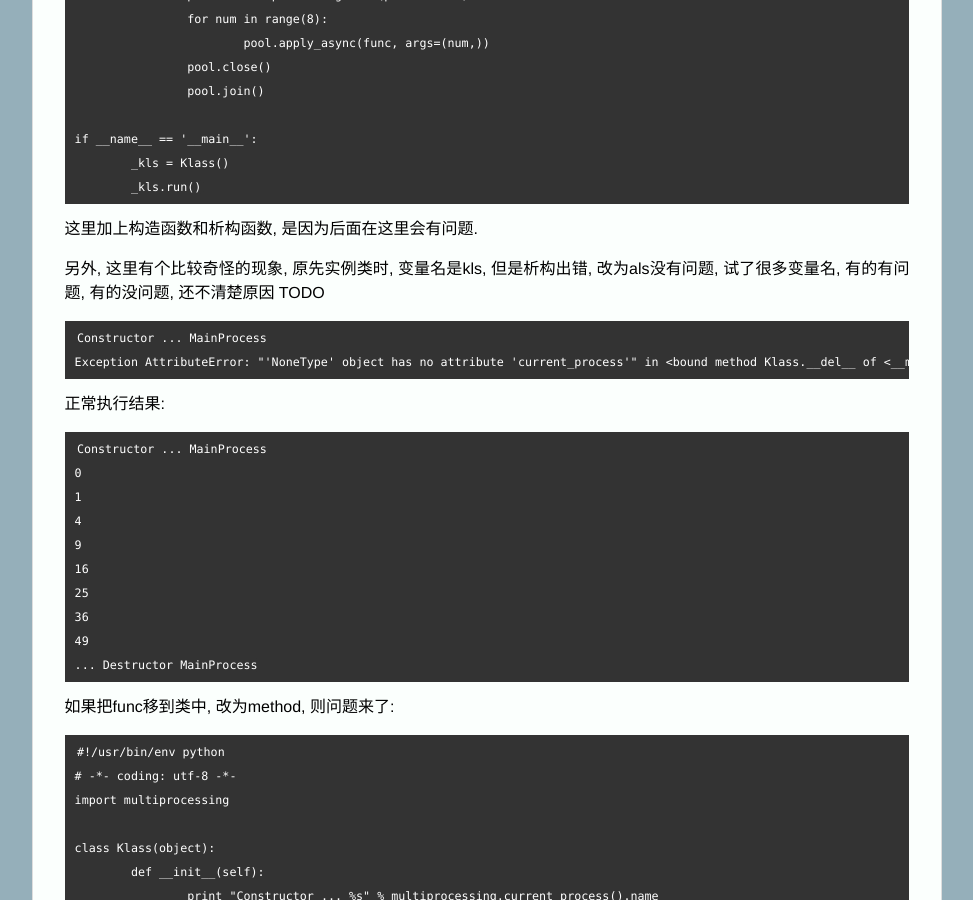
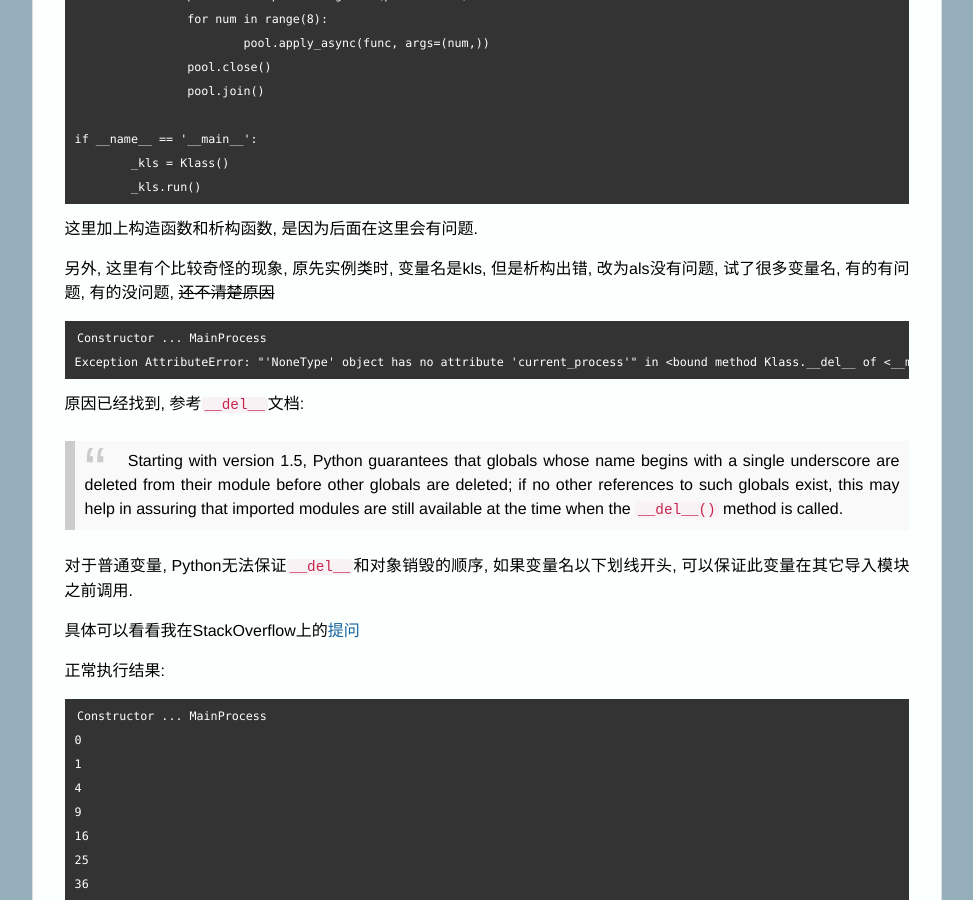
Before and after one commit to Harteyang/harte.top, a Jekyll site: the page built from _posts/2015-09-06-cant-pickle-instancemethod.markdown, in a window 1280 px wide and 900 px high, scrolled down 720 px. Shown: the whole window, without its empty margins (153-1126 px from the left). Built offline with Jekyll 4.4.1, drawn with Linux system fonts in a browser that asks for light colours; Markdown is read by kramdown in place of the engine named in the settings; comment, search, counter and statistics services are not loaded.

Commit message:
update post

```diff
--- a/_posts/2015-09-06-cant-pickle-instancemethod.markdown
+++ b/_posts/2015-09-06-cant-pickle-instancemethod.markdown
@@ -38,10 +38,18 @@ date: 2015-09-06 21:00
 
 这里加上构造函数和析构函数, 是因为后面在这里会有问题.
 
-另外, 这里有个比较奇怪的现象, 原先实例类时, 变量名是kls, 但是析构出错, 改为als没有问题, 试了很多变量名, 有的有问题, 有的没问题, 还不清楚原因 TODO
+另外, 这里有个比较奇怪的现象, 原先实例类时, 变量名是kls, 但是析构出错, 改为als没有问题, 试了很多变量名, 有的有问题, 有的没问题, <strike>还不清楚原因</strike>
 
 	Constructor ... MainProcess
 	Exception AttributeError: "'NoneType' object has no attribute 'current_process'" in <bound method Klass.__del__ of <__main__.Klass object at 0x103a1ce10>> ignored
+
+原因已经找到, 参考[`__del__`](https://docs.python.org/2/reference/datamodel.html#object.__del__)文档:
+
+> Starting with version 1.5, Python guarantees that globals whose name begins with a single underscore are deleted from their module before other globals are deleted; if no other references to such globals exist, this may help in assuring that imported modules are still available at the time when the `__del__()` method is called.
+
+对于普通变量, Python无法保证`__del__`和对象销毁的顺序, 如果变量名以下划线开头, 可以保证此变量在其它导入模块之前调用.
+
+具体可以看看我在StackOverflow上的[提问](http://stackoverflow.com/questions/32443135/python-strange-multiprocessing-with-variable-name)
 
 正常执行结果:
 
```
